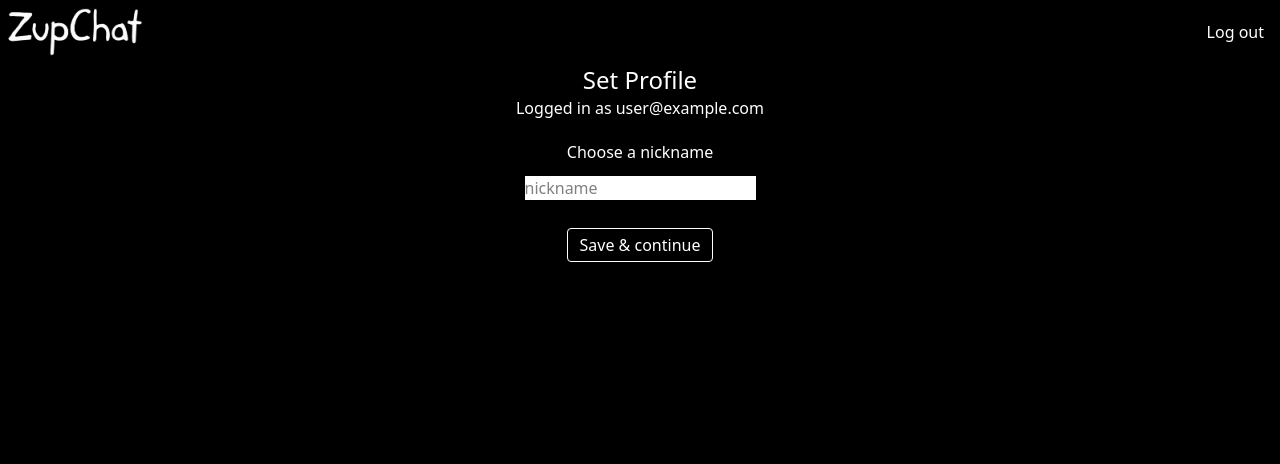
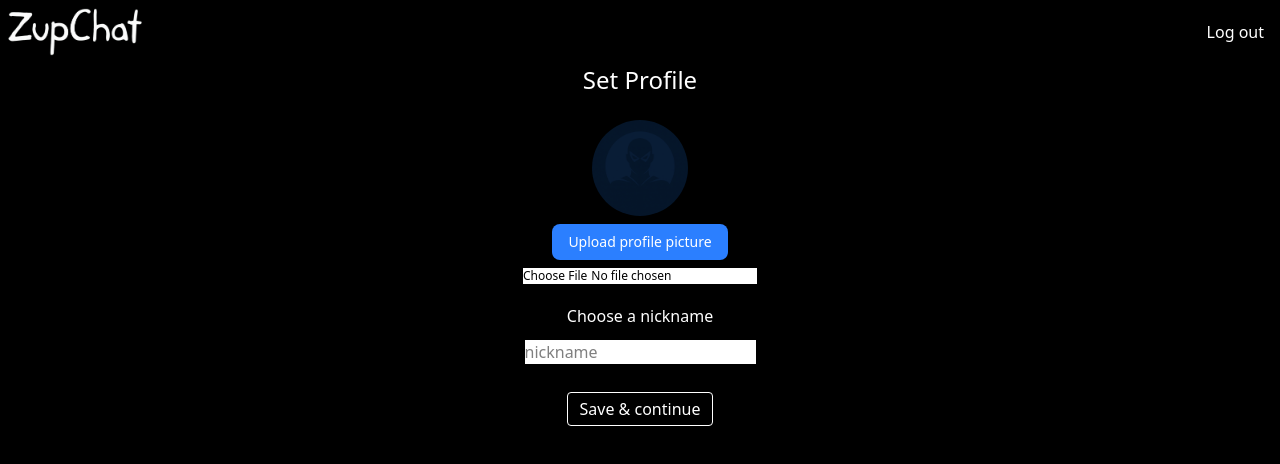
Before and after one commit to matsEksten/zupchat, a React (Vite) app: page /profile in a window 1280 px wide. Shown: the top 464 px of the page. Built offline with nearby package versions, Linux system fonts and the light colour scheme; no server answers; the database is empty; sample sign-in values are in the browser's storage.

Commit message:
Upload photo with service and some updates on onboarding/update profile

```diff
--- a/src/App.tsx
+++ b/src/App.tsx
@@ -35,7 +35,7 @@ function App() {
           />
           <Route
             path="/signup"
-            element={user ? <Navigate to="/lobby" /> : <SignupPage />}
+            element={user ? <Navigate to="/profile" /> : <SignupPage />}
           />
           <Route
             path="/profile"
--- a/src/firebase/config.ts
+++ b/src/firebase/config.ts
@@ -9,7 +9,7 @@ const firebaseConfig = {
   projectId: "zupchat-bd3de",
   storageBucket: "zupchat-bd3de.firebasestorage.app",
   messagingSenderId: "362889592732",
-  appId: "1:362889592732:web:cdb8e18c3cada9d4a35259"
+  appId: "1:362889592732:web:cdb8e18c3cada9d4a35259",
 };
 
 const app = initializeApp(firebaseConfig);
--- a/src/pages/ProfilePage.tsx
+++ b/src/pages/ProfilePage.tsx
@@ -1,8 +1,9 @@
-import { useState, type FormEvent, useEffect } from "react";
+import { useState, type FormEvent, type ChangeEvent, useEffect } from "react";
 import { useNavigate } from "react-router-dom";
 import { upsertUserProfile, getUserProfile } from "../services/userService";
 import { useAuthContext } from "../hooks/useAuthContext";
 import { Spinner } from "../components/Spinner";
+import { uploadProfilePhoto } from "../services/photoUploadService";
 
 type ProfileMode = "loading" | "error" | "onboarding" | "update";
 
@@ -11,6 +12,10 @@ export const ProfilePage = () => {
   const [error, setError] = useState<string | null>(null);
   const [isSaving, setIsSaving] = useState(false);
   const [mode, setMode] = useState<ProfileMode>("loading");
+  const [photoFile, setPhotoFile] = useState<File | null>(null);
+  const [photoUrl, setPhotoUrl] = useState<string | null>(null);
+  const [photoPreview, setPhotoPreview] = useState<string | null>(null);
+  const [thumbnailError, setThumbnailError] = useState<string | null>(null);
 
   const { user } = useAuthContext();
 
@@ -30,6 +35,8 @@ export const ProfilePage = () => {
         }
 
         setNickname(profile.displayName);
+        setPhotoUrl(profile.photoURL ?? null);
+        setPhotoPreview(null);
         setMode("update");
       } catch (err) {
         console.error("Loading error:", err);
@@ -58,11 +65,25 @@ export const ProfilePage = () => {
     try {
       setIsSaving(true);
 
-      await upsertUserProfile(user.uid, {
-        displayName: nickname.trim(),
-        email: user.email ?? undefined,
-        onBoarded: true,
-      });
+      if (photoFile) {
+        const uploadedUrl = await uploadProfilePhoto(user.uid, photoFile);
+
+        setPhotoUrl(uploadedUrl);
+
+        await upsertUserProfile(user.uid, {
+          displayName: nickname.trim(),
+          email: user.email ?? "",
+          onBoarded: true,
+          photoURL: uploadedUrl,
+        });
+      } else {
+        await upsertUserProfile(user.uid, {
+          displayName: nickname.trim(),
+          email: user.email ?? "",
+          onBoarded: true,
+        });
+      }
+
       navigate("/lobby");
     } catch (err: unknown) {
       if (err instanceof Error) {
@@ -74,6 +95,34 @@ export const ProfilePage = () => {
       setIsSaving(false);
     }
   };
+
+  const handlePhotoChange = (e: ChangeEvent<HTMLInputElement>) => {
+    setThumbnailError(null);
+    setPhotoFile(null);
+    setPhotoPreview(null);
+
+    const file = e.target.files?.[0] ?? null;
+
+    if (!file) {
+      setThumbnailError("Please select a file");
+      return;
+    }
+
+    if (!file.type.startsWith("image/")) {
+      setThumbnailError("Selected file must be an image");
+      return;
+    }
+
+    if (file.size > 5 * 1024 * 1024) {
+      setThumbnailError("Image file size must be less than 5 MB");
+      return;
+    }
+
+    setPhotoFile(file);
+    setPhotoPreview(URL.createObjectURL(file));
+  };
+
+  const currentImage = photoPreview ?? photoUrl;
 
   return (
     <div className="flex flex-col items-center">
@@ -88,7 +137,39 @@ export const ProfilePage = () => {
       </h1>
       {mode === "error" && <p className="text-red-500">{error}</p>}
 
-      {user && <p>Logged in as {user.email}</p>}
+      <div className="mt-6 flex flex-col items-center">
+        <div className="w-24 h-24 rounded-full overflow-hidden bg-gray-700 flex items-center justify-center">
+          {currentImage ? (
+            <img
+              src={currentImage}
+              alt="Profile photo"
+              className="w-full h-full object-cover"
+            />
+          ) : (
+            <img
+              src="/images/avatar.png"
+              alt="Avatar"
+              className="w-full h-full object-cover"
+            />
+          )}
+        </div>
+        <label className="flex flex-col items-center text-sm cursor-pointer">
+          <span className="my-2 bg-blue-500 py-2 px-4 rounded-lg">
+            {mode === "onboarding"
+              ? "Upload profile picture"
+              : "Change profile picture"}
+          </span>
+          <input
+            type="file"
+            accept="image/*"
+            onChange={handlePhotoChange}
+            className="text-xs bg-white text-black"
+          />
+        </label>
+        {thumbnailError && (
+          <p className="text-red-500 text-xs">{thumbnailError}</p>
+        )}
+      </div>
 
       <form onSubmit={handleSubmit} className="flex flex-col items-center">
         <label className="flex flex-col items-center gap-3 my-5">
--- /dev/null
+++ b/src/services/photoUploadService.ts
@@ -0,0 +1,18 @@
+import { storage } from "../firebase/config";
+import { ref, uploadBytes, getDownloadURL } from "firebase/storage";
+
+export const uploadProfilePhoto = async (
+  uid: string,
+  file: File
+): Promise<string> => {
+  const storageRef = ref(
+    storage,
+    `thumbnails/${uid}/${Date.now()}-${file.name}`
+  );
+
+  await uploadBytes(storageRef, file);
+
+  const url = await getDownloadURL(storageRef);
+
+  return url;
+};
```
Also changed, not shown: public/images/avatar.png (added).
